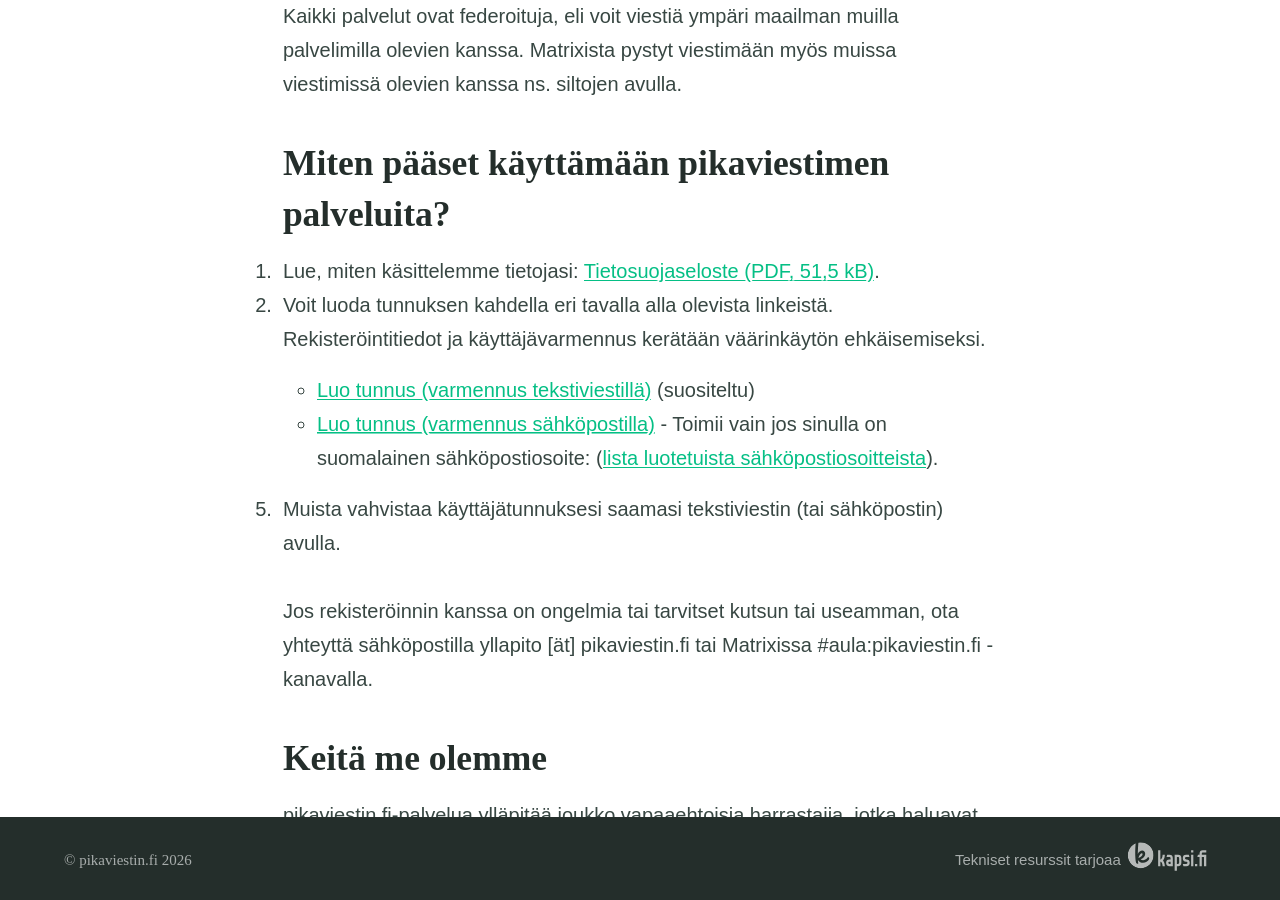
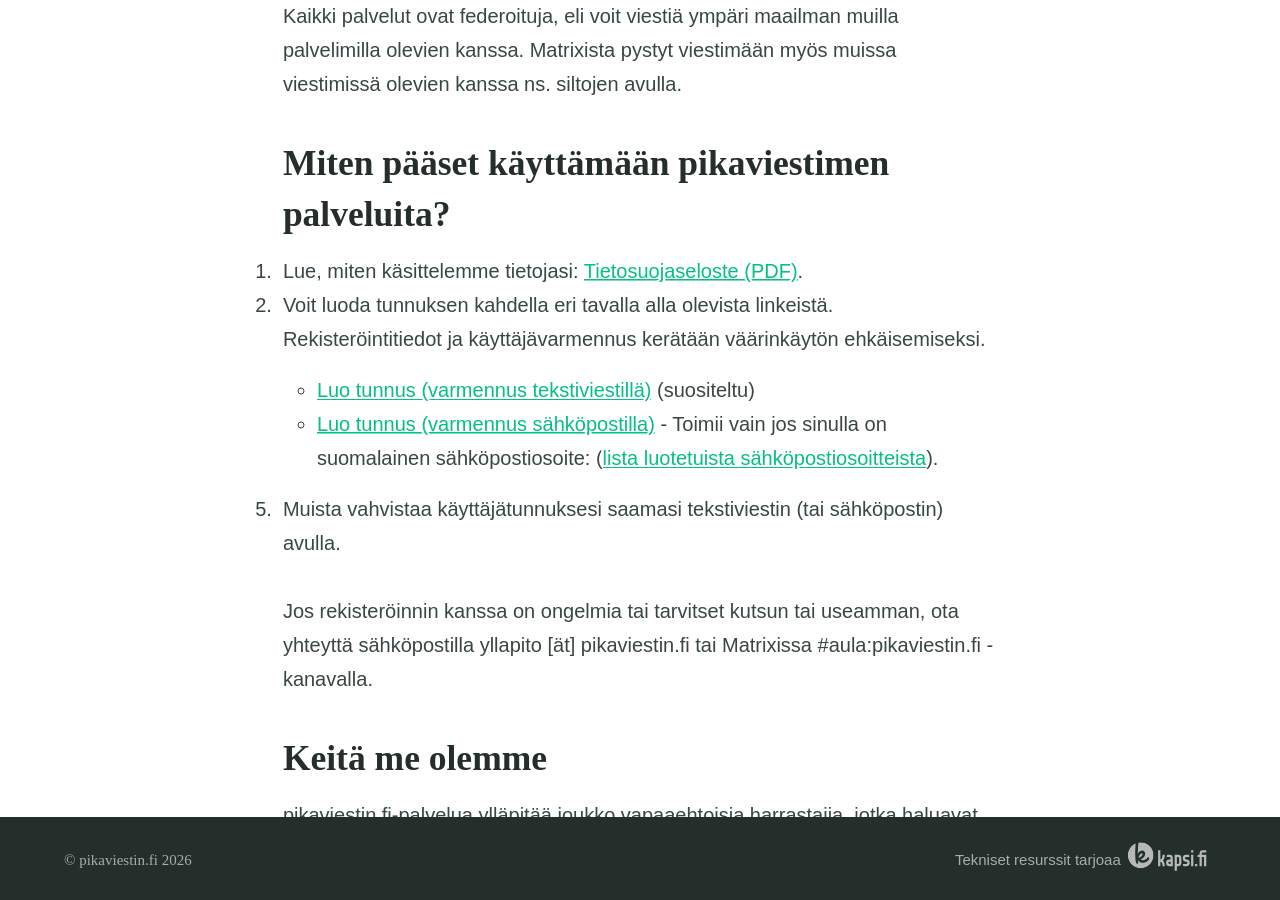
Before and after one commit to pikaviestin/website-www.pikaviestin.fi, a Jekyll site: the page built from index.md, in a window 1280 px wide and 900 px high, scrolled down 767 px. Built offline with Jekyll 4.4.1, drawn with Linux system fonts in a browser that asks for light colours.

Commit message:
remove mention of file size
Removed file size mention on PDF document based on review comments.

```diff
--- a/index.md
+++ b/index.md
@@ -14,7 +14,7 @@ Kaikki palvelut ovat federoituja, eli voit viestiä ympäri maailman muilla palv
 
 ## Miten pääset käyttämään pikaviestimen palveluita?
 
-1. Lue, miten käsittelemme tietojasi: [Tietosuojaseloste (PDF, 51,5 kB)](https://www.pikaviestin.fi/tietosuojaseloste.pdf).
+1. Lue, miten käsittelemme tietojasi: [Tietosuojaseloste (PDF)](https://www.pikaviestin.fi/tietosuojaseloste.pdf).
 2. Voit luoda tunnuksen kahdella eri tavalla alla olevista linkeistä. Rekisteröintitiedot ja käyttäjävarmennus kerätään väärinkäytön ehkäisemiseksi.
 - [Luo tunnus (varmennus tekstiviestillä)](https://login.pikaviestin.fi/if/flow/enrollment-with-sms-verification/) (suositeltu)
 - [Luo tunnus (varmennus sähköpostilla)](https://login.pikaviestin.fi/if/flow/matrix-enrollment/) - Toimii vain jos sinulla on suomalainen sähköpostiosoite: ([lista luotetuista sähköpostiosoitteista](https://github.com/pikaviestin/documentation/blob/main/email_validation_policy.py)).
```
